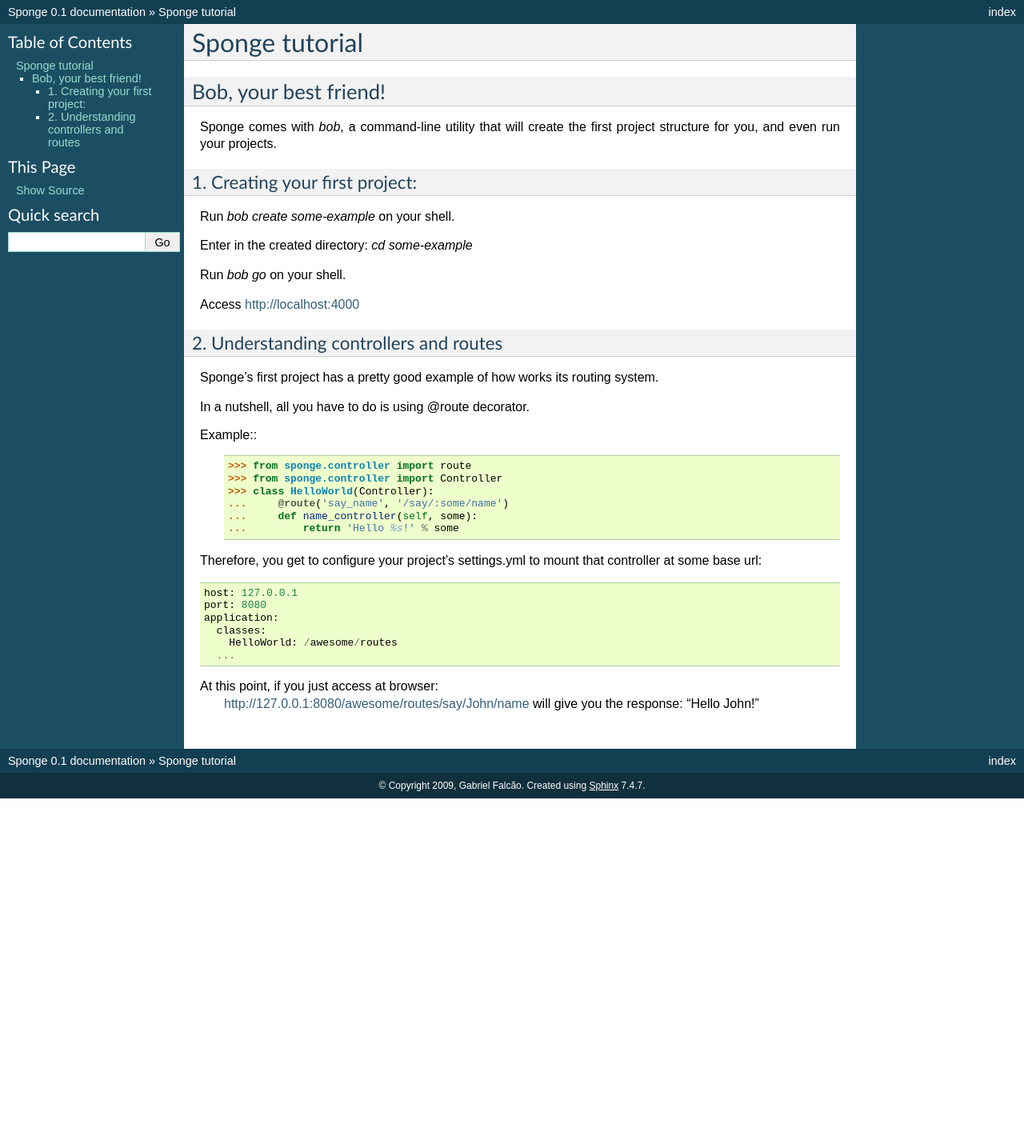
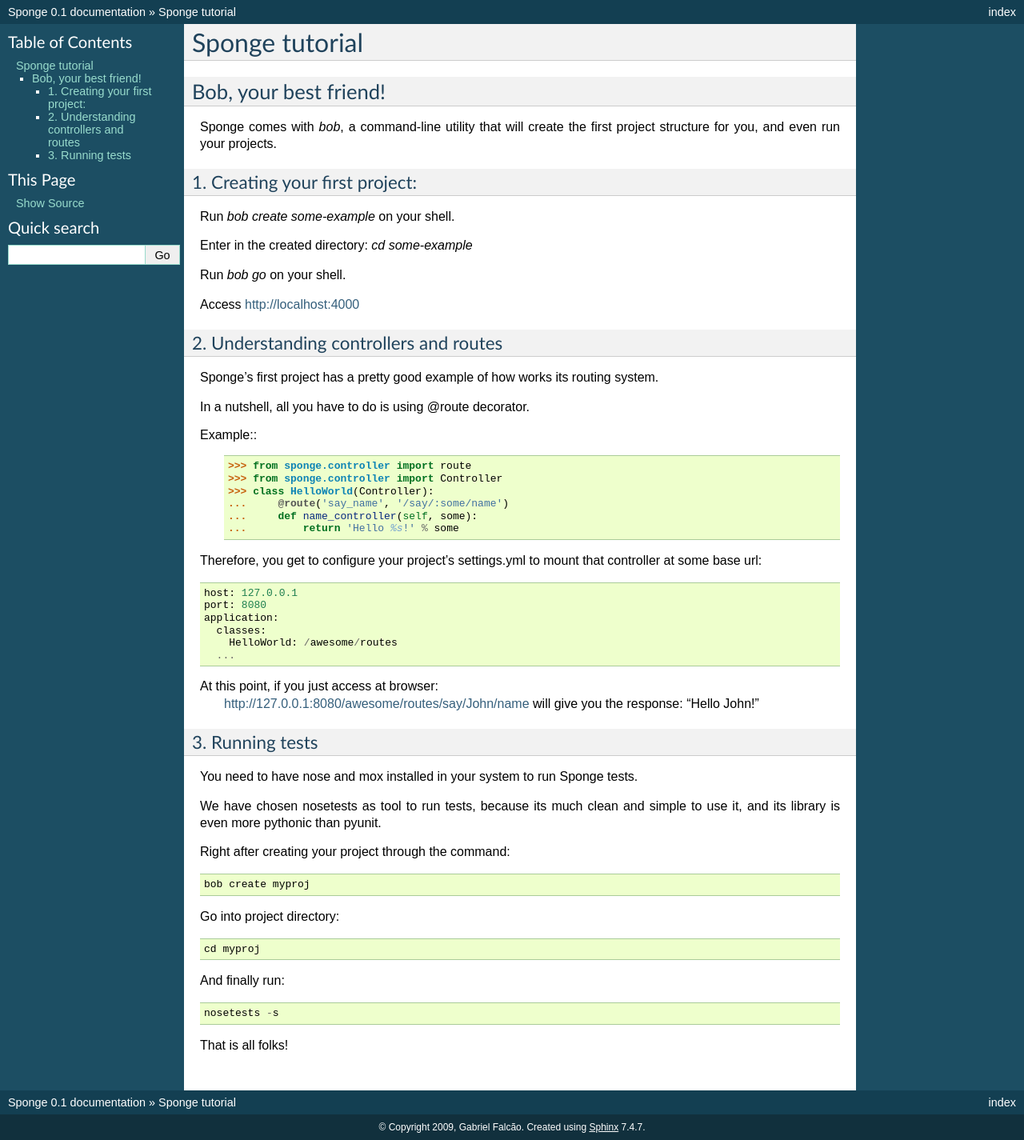
Before and after one commit to gabrielfalcao/sponge, a Sphinx documentation site: the page built from docs/tutorial.rst, in a window 1280 px wide. Shown: the whole page at 80% size. Built offline with Sphinx 7.4.7, drawn with Linux system fonts in a browser that asks for light colours; before the commit the page ends 998 px from its top, so only the background shows below that.

Commit message:
Docs updated with instructions to run tests, debian control fixed

```diff
--- a/docs/tutorial.rst
+++ b/docs/tutorial.rst
@@ -51,3 +51,26 @@
    http://127.0.0.1:8080/awesome/routes/say/John/name
    will give you the response:
    "Hello John!"
+
+3. Running tests
+~~~~~~~~~~~~~~~~
+
+You need to have nose and mox installed in your system to run Sponge tests.
+
+We have chosen nosetests as tool to run tests, because its much clean
+and simple to use it, and its library is even more pythonic than
+pyunit.
+
+Right after creating your project through the command::
+
+      bob create myproj
+
+Go into project directory::
+
+   cd myproj
+
+And finally run::
+
+   nosetests -s
+
+That is all folks!
```
Also changed, not shown: 1 other file.
